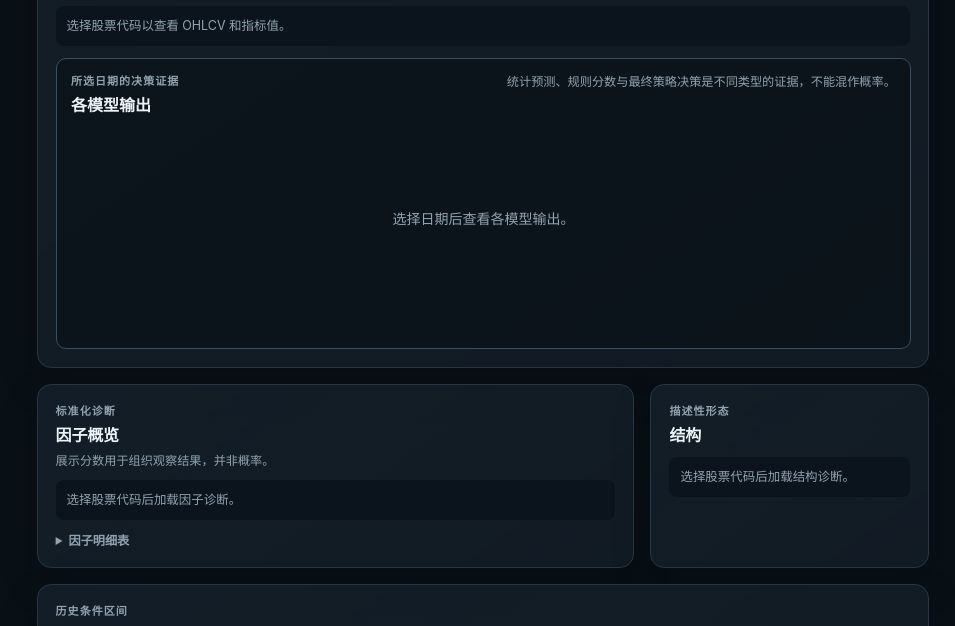
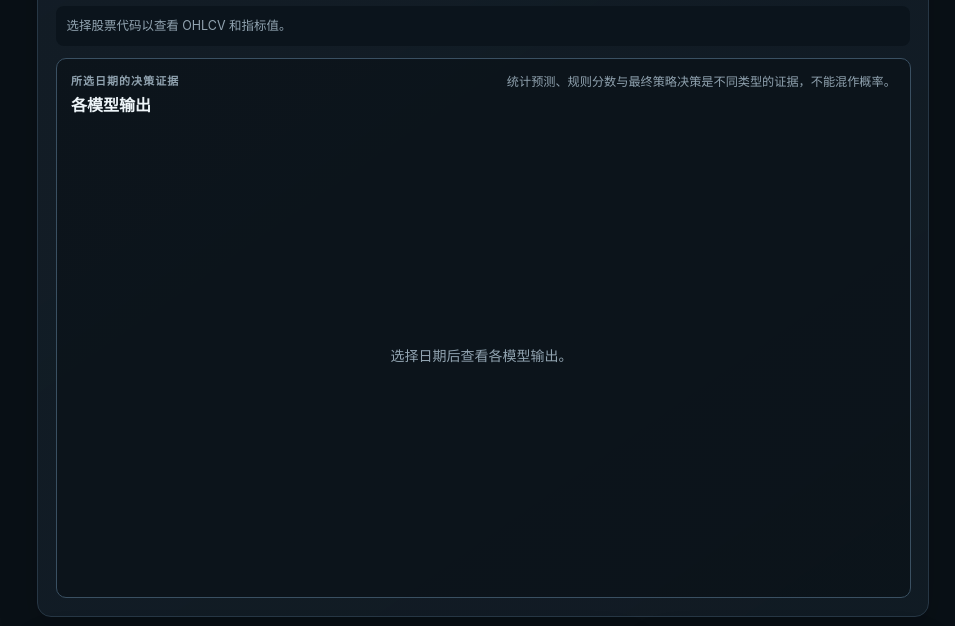
Before and after one commit to YingHREN/Quant_Research, a Flask app: page / in a window 1280 px wide. Shown: the part 1058-1684 px from the top of the page, without its empty margins (325-1280 px from the left). Run offline with Flask 3, Linux system fonts and the light colour scheme; data that the repository does not hold is empty.

Commit message:
fix: keep model decision panel height stable

```diff
--- a/web/static/css/dashboard.css
+++ b/web/static/css/dashboard.css
@@ -314,8 +314,10 @@ h2 { margin-bottom: 0; font-size: 1rem; letter-spacing: -0.01em; }
 .trend-evidence-disclaimer { grid-column: 1 / -1; margin: 0; color: var(--muted); font-size: 0.66rem; }
 
 .model-output-panel {
+  display: flex;
+  height: 540px;
   min-width: 0;
-  min-height: 270px;
+  flex-direction: column;
   margin-top: 12px;
   padding: 14px;
   border: 1px solid var(--line-strong);
@@ -326,8 +328,8 @@ h2 { margin-bottom: 0; font-size: 1rem; letter-spacing: -0.01em; }
 .model-output-heading { display: flex; gap: 12px 28px; align-items: start; justify-content: space-between; }
 .model-output-heading h3 { margin: 0; color: var(--text); font-size: 1rem; }
 .model-output-heading .safety-copy { max-width: 620px; margin: 0; text-align: right; }
-.model-output-shell { min-height: 205px; margin-top: 12px; }
-.model-output-state { display: flex; min-height: 180px; gap: 8px; align-items: center; justify-content: center; color: var(--muted); }
+.model-output-shell { min-height: 0; margin-top: 12px; padding-right: 4px; overflow-y: auto; flex: 1; }
+.model-output-state { display: flex; min-height: 100%; gap: 8px; align-items: center; justify-content: center; color: var(--muted); }
 .model-output-summary, .model-output-fields {
   display: grid;
   grid-template-columns: repeat(auto-fit, minmax(116px, 1fr));
```
Also changed, not shown: tests/test_web_assets.py (+9 -0 lines).
